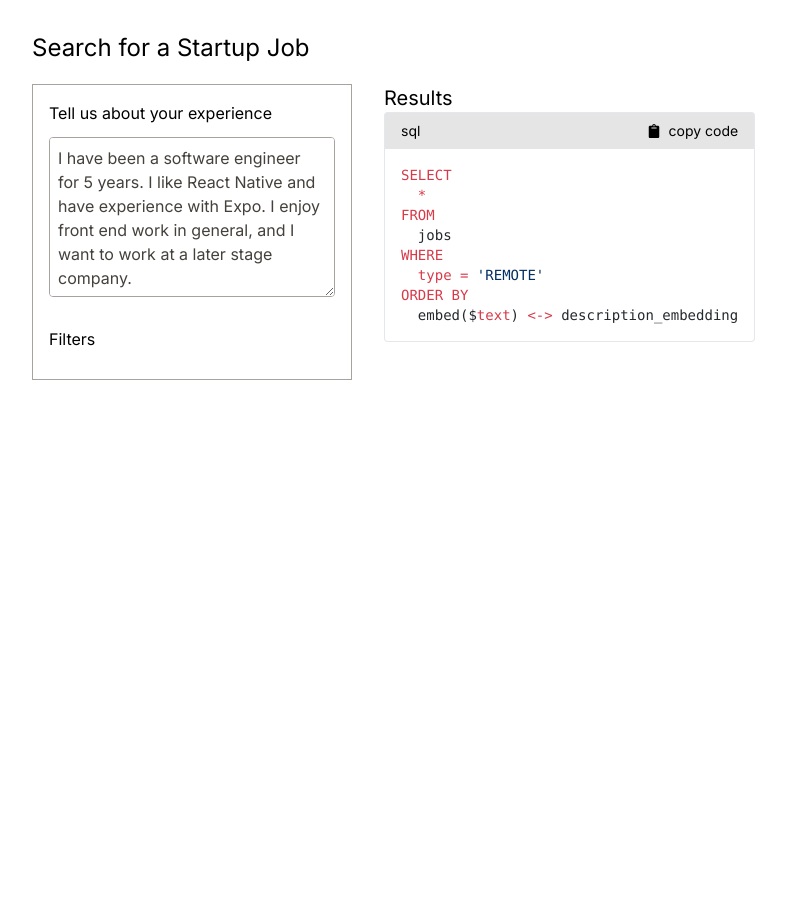
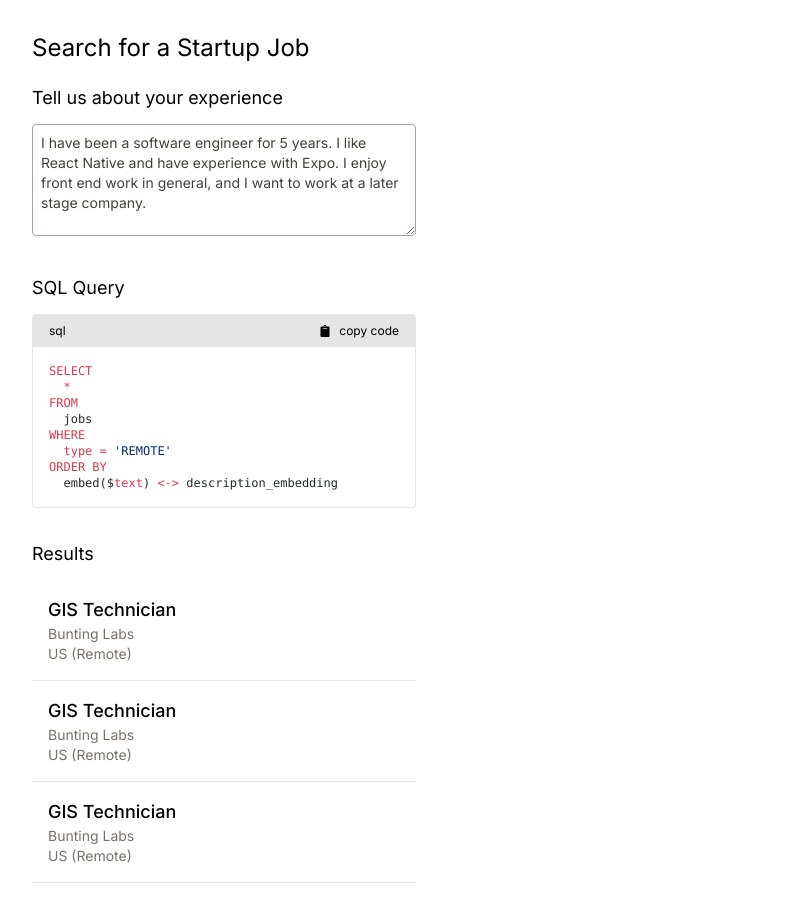
Before and after one commit to dqii/workatastartup, a Next.js app: page / in a window 1280 px wide. Shown: the whole page, without its empty margins (64-850 px from the left). Before the commit the page ends 800 px from the top, so only its background shows below. Built offline with nearby package versions, Linux system fonts and the light colour scheme.

Commit message:
Add JobPreview

```diff
--- a/src/components/CodeBlock.tsx
+++ b/src/components/CodeBlock.tsx
@@ -15,8 +15,8 @@ const CodeBlock = ({ lang, code, getHtml }: CodeBlockProps) => {
     getHtml(lang, code).then((html) => setHtml(DOMPurify.sanitize(html)));
   }, [code, lang]);
   return (
-    <div className="mb-5">
-      <div className="flex items-center px-4 py-2 text-sm border border-b-0 rounded-t bg-neutral-200">
+    <div className="text-xs">
+      <div className="flex items-center px-4 py-2 border border-b-0 rounded-t bg-neutral-200">
         <p className="mr-auto">{lang}</p>
         <div
           className="flex items-center gap-2 cursor-pointer"
@@ -27,7 +27,7 @@ const CodeBlock = ({ lang, code, getHtml }: CodeBlockProps) => {
         </div>
       </div>
       <div
-        className="p-4 overflow-x-auto text-sm bg-white border border-t-0 rounded-b"
+        className="p-4 overflow-x-auto bg-white border border-t-0 rounded-b"
         dangerouslySetInnerHTML={{
           __html: html,
         }}
--- /dev/null
+++ b/src/components/JobPreview.tsx
@@ -0,0 +1,55 @@
+const job = {
+  id: "63548-0",
+  title: "GIS Technician",
+  date: "2022-09-05T15:48:50.000Z",
+  url: "https://www.ycombinator.com/companies/bunting-labs/jobs/tMHPptj-gis-technician?utm_source=syn_li",
+  companyId: 82344341,
+  companyName: "Bunting Labs",
+  city: null,
+  state: null,
+  country: "US",
+  description:
+    "<p>We are looking for a GIS technician to create new geospatial data and do QA/QC on existing geospatial data in QGIS in support of our customers and internal software development. </p>\n\n<p>This job requires experience in QGIS.</p>\n",
+  type: "CONTRACT",
+  workplace: "Remote",
+  salaryLow: 1000,
+  salaryHigh: 10000,
+  salaryLowCurrency: "USD",
+  salaryHighCurrency: "USD",
+};
+
+function formatLocation() {
+  const { city, state, country, workplace } = job;
+  let location = "";
+
+  if (city) {
+    location += city;
+    if (state) location += `, ${state}`;
+    if (country) location += `, ${country}`;
+  } else if (state) {
+    location += state;
+    if (country) location += `, ${country}`;
+  } else if (country) {
+    location += country;
+  }
+
+  if (workplace) {
+    if (location) location += ` (${workplace})`;
+    else location = workplace;
+  }
+
+  return location || "None";
+}
+
+const JobPreview = () => {
+  const location = formatLocation();
+  return (
+    <div className="w-full border-b border-stone-200 p-4">
+      <p className="text-lg font-medium">{job.title}</p>
+      <p className="text-sm text-stone-500">{job.companyName}</p>
+      {location && <p className="text-sm text-stone-500">{location}</p>}
+    </div>
+  );
+};
+
+export default JobPreview;
--- a/src/components/JobSearch.tsx
+++ b/src/components/JobSearch.tsx
@@ -2,6 +2,7 @@
 
 import { useState } from "react";
 import CodeBlock from "./CodeBlock";
+import JobPreview from "./JobPreview";
 
 const QUERY = `SELECT
   *
@@ -23,21 +24,30 @@ const JobSearch = ({ getHtml, searchJob }: JobSearchProps) => {
   );
   return (
     <div className="flex gap-x-8">
-      <div className="border border-stone-400 w-80 p-4">
-        <p className="mb-3">Tell us about your experience</p>
+      <div className="w-96 flex flex-col gap-y-8">
+        <div>
+          <p className="mb-3 text-lg">Tell us about your experience</p>
           <textarea
             value={query}
             onChange={(e) => setQuery(e.target.value)}
-          className="border border-stone-400 rounded text-stone-700 w-full h-40 p-2"
+            className="border border-stone-400 rounded text-stone-700 w-full h-28 p-2 text-sm"
           />
-
-        <p className="mb-3 mt-6">Filters</p>
         </div>
 
         <div>
-        <p className="text-xl">Results</p>
+          <p className="mb-3 text-lg">SQL Query</p>
           <CodeBlock lang="sql" code={QUERY} getHtml={getHtml} />
         </div>
+
+        <div>
+          <p className="mb-3 text-lg">Results</p>
+          <JobPreview />
+          <JobPreview />
+          <JobPreview />
+        </div>
+      </div>
+
+      <div></div>
     </div>
   );
 };
```
Lines whose indentation alone changed are shown as unchanged.
